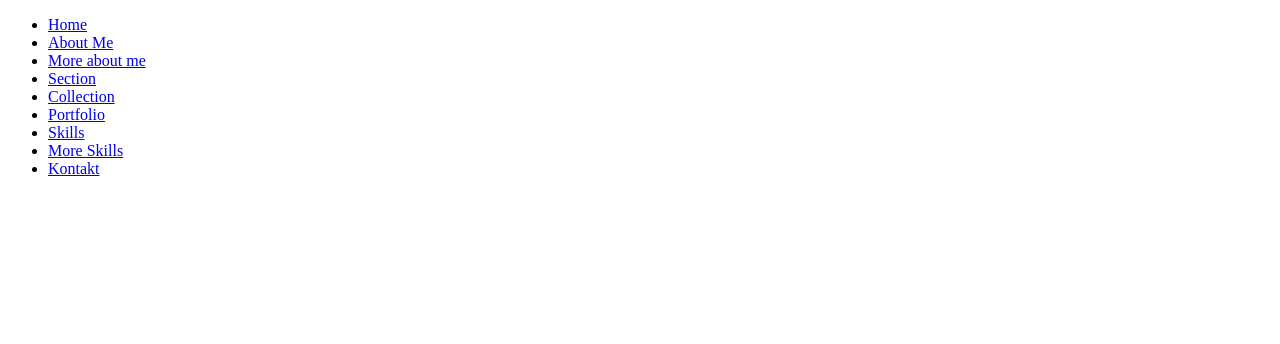
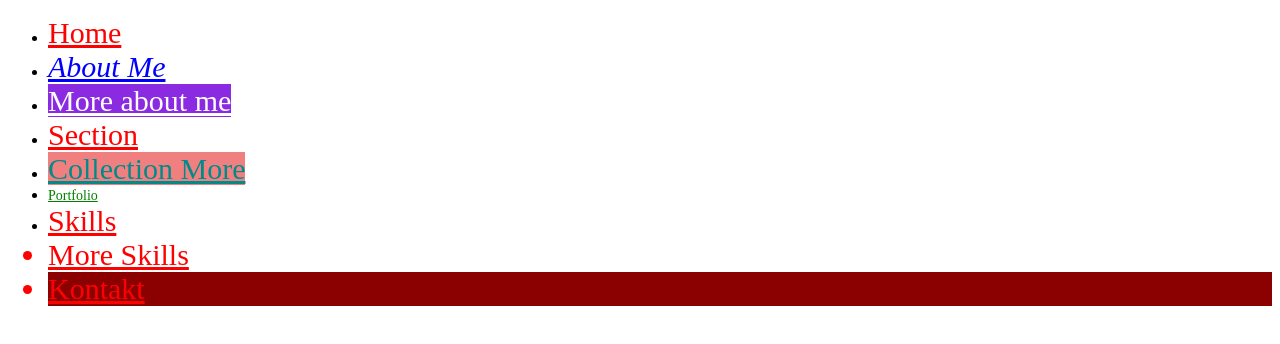
Before and after one commit to 7lukasjay/7lukasjay.github.io, a plain HTML site: page css/4-selektory-atrybutow/index.html in a window 1280 px wide. Drawn offline with Linux system fonts and the light colour scheme.

Commit message:
CSS Pseudo - DONE + CSS selektory-atrybuty aktualizacja

```diff
--- a/css/4-selektory-atrybutow/css/style.css
+++ b/css/4-selektory-atrybutow/css/style.css
@@ -0,0 +1,29 @@
+[title] {
+    font-size: 30px;
+    color: red;
+}
+
+[title="About me"] {
+    color: blue;
+    font-style: italic;
+}
+
+[title*="olio"] {
+    color: green;
+    font-size: 14px;
+}
+
+[title^="More"] {
+    background-color: blueviolet;
+    color: white
+}
+
+[title$="More"] {
+    background-color: lightcoral;
+    color: darkcyan;
+}
+
+li[title]:last-child {
+    background-color: darkred;
+
+}
--- a/css/4-selektory-atrybutow/index.html
+++ b/css/4-selektory-atrybutow/index.html
@@ -24,7 +24,7 @@
                 <a href="#section" title="Section">Section</a>
             </li>
             <li>
-                <a href="#collection" title="Collection">Collection</a>
+                <a href="#collection" title="Collection More">Collection More</a>
             </li>
             <li>
                 <a href="#portfolio" title="Portfolio">Portfolio</a>
@@ -32,10 +32,10 @@
             <li>
                 <a href="#skills" title="Container skills">Skills</a>
             </li>
-            <li>
+            <li title="List 1">
                 <a href="#skills-more" title="Section skills">More Skills</a>
             </li>
-            <li>
+            <li title="List 2">
                 <a href="#contact" title="Contact">Kontakt</a>
             </li>
         </ul>
```
